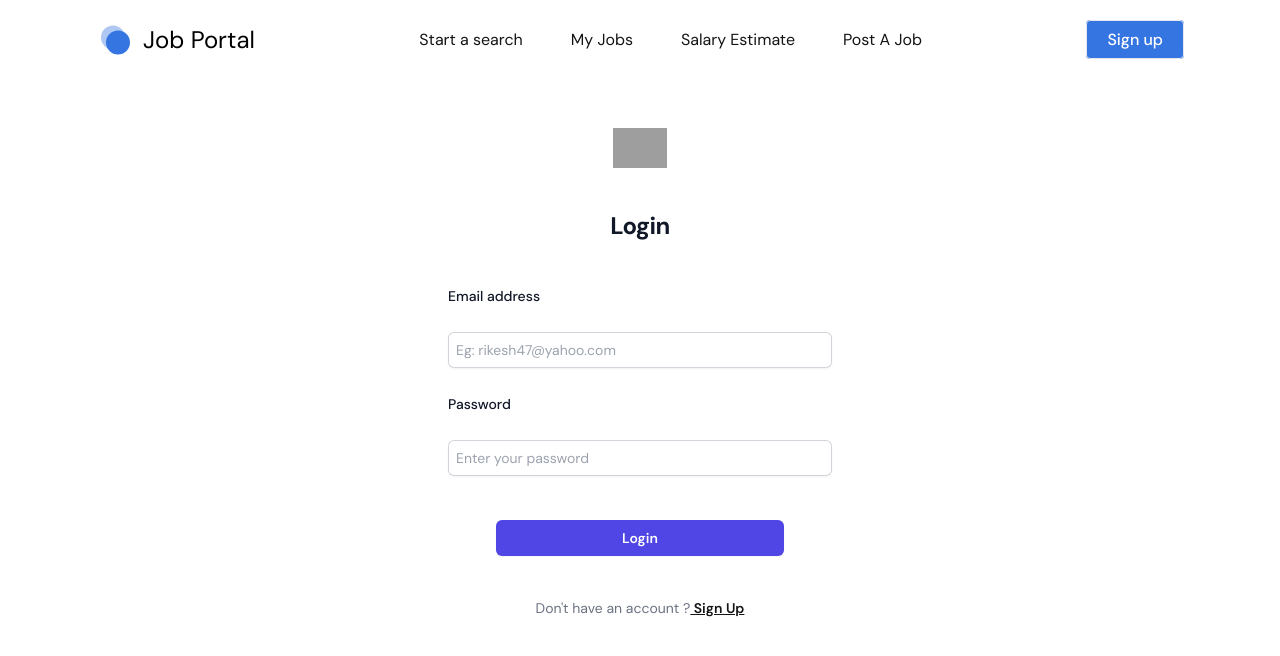
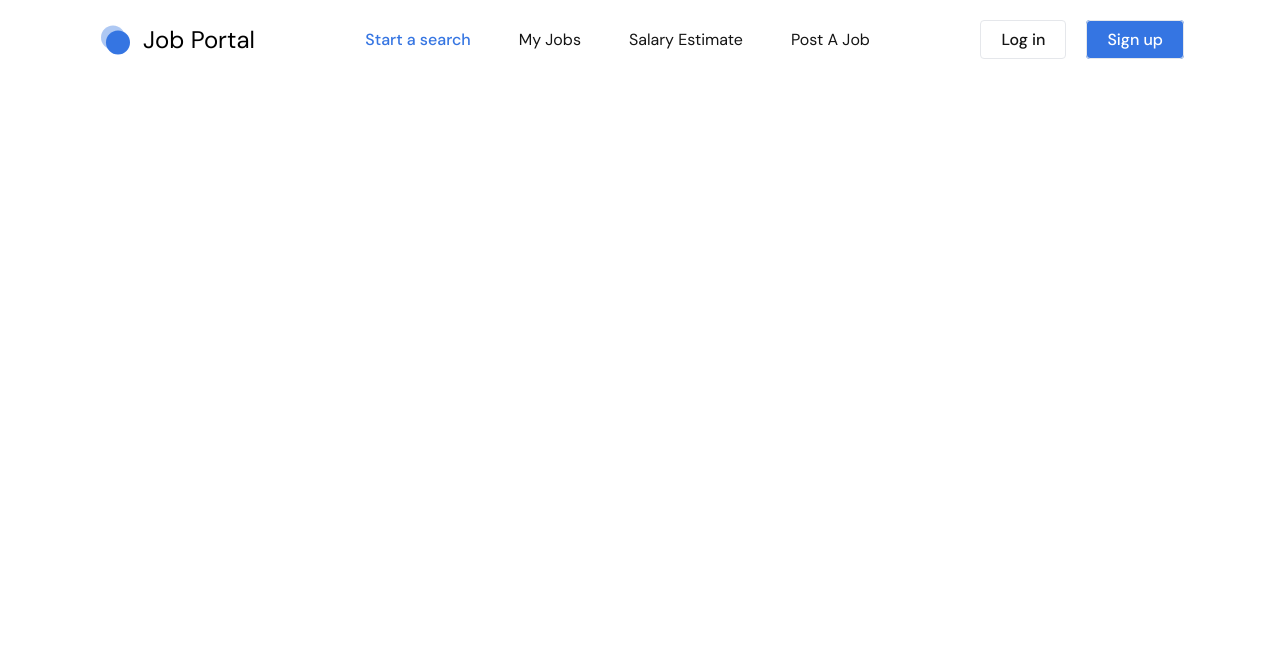
Before and after one commit to Asif-k24/job-portal, a React (Vite) app in the folder job-portal-client/: page / in a window 1280 px wide. Before the commit this address led to /auth/login. Shown: the top 656 px of the page. Built offline with nearby package versions, Linux system fonts and the light colour scheme; grey boxes are pictures that could not be loaded.

Commit message:
modified main with browser router

```diff
--- a/job-portal-client/src/main.jsx
+++ b/job-portal-client/src/main.jsx
@@ -1,9 +1,13 @@
 import React from 'react'
 import ReactDOM from 'react-dom/client'
-import { RouterProvider } from 'react-router-dom'
-import router from './Router/Router'
+import App from './App'
+import { BrowserRouter } from 'react-router-dom'
 import './index.css'
+// import { RouterProvider } from 'react-router-dom'
+// import router from './Router/Router'
 
 ReactDOM.createRoot(document.getElementById('root')).render(
-  <RouterProvider router={router} />
+  <BrowserRouter>
+    <App />
+  </BrowserRouter>
 )
```
